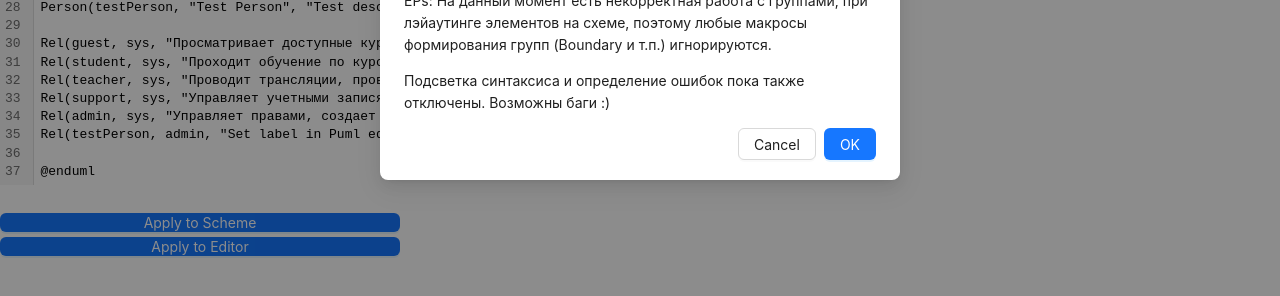
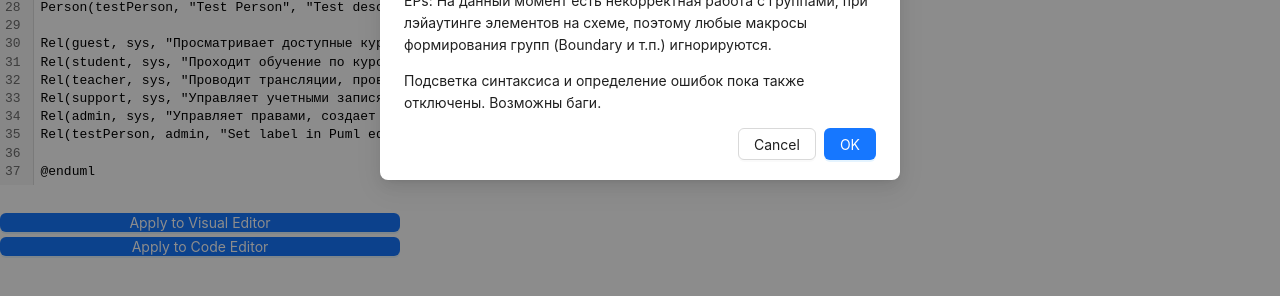
Before and after one commit to Ozsbourn/rf-ne, a React (Vite) app in the folder RF-DAG1.x-mobXver/: page / in a window 1280 px wide. Both pictures are taken after a click on the button "Help". Shown: the part 496-792 px from the top of the page. Built offline with nearby package versions, Linux system fonts and the light colour scheme.

Commit message:
fix text on UI comps

```diff
--- a/RF-DAG1.x-mobXver/src/components/wrapper.tsx
+++ b/RF-DAG1.x-mobXver/src/components/wrapper.tsx
@@ -241,12 +241,12 @@ const Wrapper = observer(( { store }: any ) => {
                     onOk={() => setShowInitModal(false)}
                     onCancel={() => setShowInitModal(false)}
                 >
-                    <p>В левой части расположен редактор кода и кнопки: для применения изменений с текстового редактора в нодовый, и наоборот, соответственно. <br/>В правой: элементы управления для работы с файлами и базовая нода для D&D режима работы редактора.<br/>Для MVP ограничен набор нод до С4 (все С4 сущности выводятся из базовой) - просто редактируйте поля двойным кликом по текстовым полям.</p>
+                    <p>В левой части расположен редактор кода и кнопки: для применения изменений с текстового редактора в нодовый, и наоборот, соответственно. <br/>В правой: элементы управления для работы с файлами и базовая нода для D&D режима работы редактора.<br/>Для MVP ограничен набор нод до С4 (все С4 сущности выводятся из базовой) - просто редактируйте поля двойным кликом по текстовым полям (со связями работает аналогично).</p>
                     <br/>
 
                     <p>EPs: На данный момент возможно несовпадение порядка элементов в PlantUML скриптах, которые формирует пользователь и генерирует сервис, поэтому изменения могут приводить к переопределению порядка команд.</p>
                     <p>EPs: На данный момент есть некорректная работа с группами, при лэйаутинге элементов на схеме, поэтому любые макросы формирования групп (Boundary и т.п.) игнорируются.</p>
-                    <p>Подсветка синтаксиса и определение ошибок пока также отключены. Возможны баги :)</p>
+                    <p>Подсветка синтаксиса и определение ошибок пока также отключены. Возможны баги.</p>
                 </Modal>
             </ReactFlowProvider>
         </div>
--- a/RF-DAG1.x-mobXver/src/pages/adapter.tsx
+++ b/RF-DAG1.x-mobXver/src/pages/adapter.tsx
@@ -202,7 +202,7 @@ const Adapter = () => {
                         height: '35px'
                     }}
                 >
-                    Apply to Scheme
+                    Apply to Visual Editor
                 </Button>
                 <Button
                     type="primary"
@@ -212,7 +212,7 @@ const Adapter = () => {
                         height: '35px'
                     }}
                 >
-                    Apply to Editor
+                    Apply to Code Editor
                 </Button>
             </Flex>
         </div>
```
